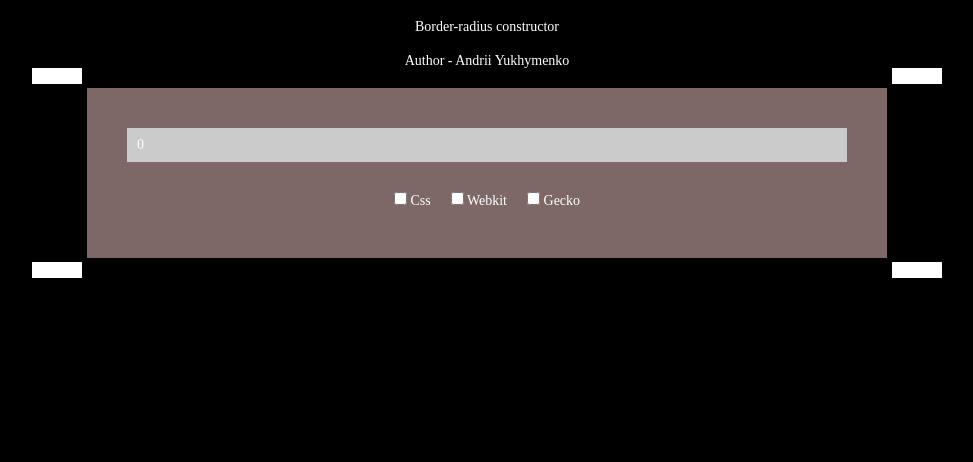
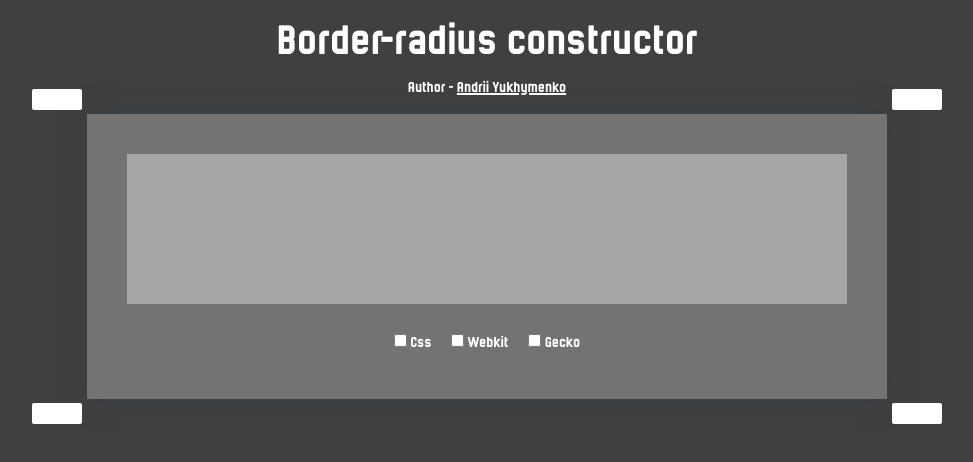
Before and after one commit to Andrii-Yukhymenko/border-radius, a website: page src/index.html in a window 1280 px wide. Shown: the whole page, without its empty margins (153-1126 px from the left). Drawn offline with nearby package versions, Linux system fonts and the light colour scheme; files that its build step writes are made by us from their sources; files whose address does not match are found by name.

Commit message:
Правки в дизайне

```diff
--- a/src/index.html
+++ b/src/index.html
@@ -16,11 +16,13 @@
     <main class="main-wrapper">
       <section class="constructor">
         <div class="constructor__container container">
-          <h1 class="constructor__title">Border-radius constructor</h1>
-          <p class="constructor__subtitle">Author - Andrii Yukhymenko</p>
+          <h1 class="constructor__title title">Border-radius constructor</h1>
+          <p class="constructor__subtitle subtitle">
+            Author - <a class='constructor__link' href="https://github.com/Andrii-Yukhymenko">Andrii Yukhymenko</a>
+          </p>
           <div class="constructor__figure figure">
             <div class="figure__body">
-              <div class="figure__result">0</div>
+              <div class="figure__result"></div>
               <div class="figure__checkbox-list">
                 <div class="figure__checkbox checkbox">
                   <input class="checkbox__input" type="checkbox" name="css" id="css" />
--- a/src/js/main.js
+++ b/src/js/main.js
@@ -1,4 +1,4 @@
-let figure = document.querySelector('.figure'),
+const figure = document.querySelector('.figure'),
   borderInputs = document.querySelectorAll('.figure__border-input'),
   figureResult = figure.querySelector('.figure__result'),
   checkboxCss = document.querySelector('input#css'),
@@ -24,6 +24,7 @@ checkboxList.addEventListener('click', (event) => {
 });
 
 function calculate() {
+  console.clear();
   figureResult.innerText = '';
   figure.style = '';
   borderInputs.forEach((item) => {
@@ -40,22 +41,18 @@ function calculate() {
         figureResult.innerHTML += '-moz-border-radius-' + position + ': ' + item.value + 'px; <br>';
       }
       let reformatPosition = reformatStyles(position);
-      console.log(reformatPosition);
-      let radiusValue = {};
-      let radiusPosition = 'border' + reformatPosition + 'Radius';
-      radiusValue[radiusPosition] = item.value + 'px';
-      console.log(radiusValue);
-      Object.assign(figure.style, radiusValue);
-      console.log(figure.style);
+      renderBorders(reformatPosition, item.value);
     }
   });
 }
-// function renderBorders() {
-//   figure.style = '';
-//   borderInputs.forEach((item) =>{
-//     let radiusValue = 'border-' + position + '-radius: ' + item.value + 'px;'
-//   })
-// }
+
+function renderBorders(rp, iv) {
+  let radiusValue = {};
+  let radiusPosition = 'border' + rp + 'Radius';
+  radiusValue[radiusPosition] = iv + 'px';
+  console.log(radiusValue);
+  Object.assign(figure.style, radiusValue);
+}
 
 function reformatStyles(p) {
   let reformatedStyles = p.split('-');
--- a/src/scss/_fonts.scss
+++ b/src/scss/_fonts.scss
@@ -1,2 +1,2 @@
 // @include font-face("Muller", "../fonts/MullerRegular", 400, normal);
-@include font-face("Voronov", "../fonts/Voronov", 400, normal);
+@include font-face("HermanoMayor", "../fonts/HermanoMayor", 400, normal);
--- a/src/scss/main.scss
+++ b/src/scss/main.scss
@@ -7,13 +7,18 @@
 @import './components/footer';
 
 body {
-  background-color: #000;
+  background-color: #404040;
   color: #fff;
-  //font-family: Voronov;
+  font-family: HermanoMayor;
 }
 .container {
   max-width: $maxWidthContainer + px;
   margin: 0 auto;
+}
+.title {
+  font-size: 40px;
+}
+.subtitle {
 }
 
 .constructor {
@@ -27,17 +32,22 @@ body {
     text-align: center;
     margin: 0px 0px 20px 0px;
   }
+  &__link {
+    text-decoration: underline 2px;
+  }
   &__figure {
   }
 }
 .figure {
-  background-color: #7e6767;
+  background-color: #737373;
   padding: 40px;
   position: relative;
+  box-shadow: 0px 0px 24px 7px rgba(34, 60, 80, 0.2);
   &__body {
   }
   &__result {
-    background-color: #cbcbcb;
+    min-height: 150px;
+    background-color: #a6a6a6;
     margin: 0px 0px 20px 0px;
     padding: 10px;
   }
@@ -50,24 +60,28 @@ body {
   }
   &__border-input {
     width: 50px;
+    padding: 2px;
     position: absolute;
+    border-radius: 2px;
     &--top-left {
-      top: -20px;
+      top: -25px;
       left: 0;
       transform: translate(-110%, 0%);
     }
     &--top-right {
-      top: -20px;
+      top: -25px;
       right: 0;
       transform: translate(110%, 0%);
     }
     &--bottom-left {
-      bottom: -20px;
-      left: 0;transform: translate(-110%, 0%);
+      bottom: -25px;
+      left: 0;
+      transform: translate(-110%, 0%);
     }
     &--bottom-right {
-      bottom: -20px;
-      right: 0;transform: translate(110%, 0%);
+      bottom: -25px;
+      right: 0;
+      transform: translate(110%, 0%);
     }
   }
 }
```
Also changed, not shown: app/index.html (+5 -3 lines), app/js/main.js (+10 -13 lines), app/css/global.css, app/css/main.css, app/fonts/HermanoMayor.ttf (added), app/fonts/HermanoMayor.woff2 (added), src/resources/fonts/HermanoMayor.woff2 (added), 3 other files.
